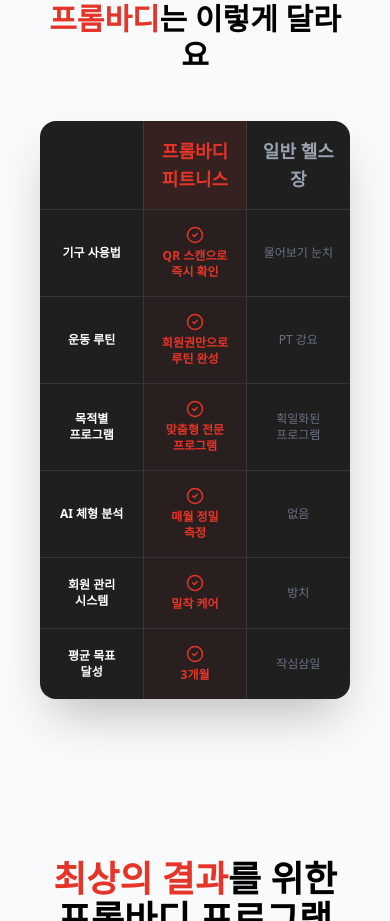
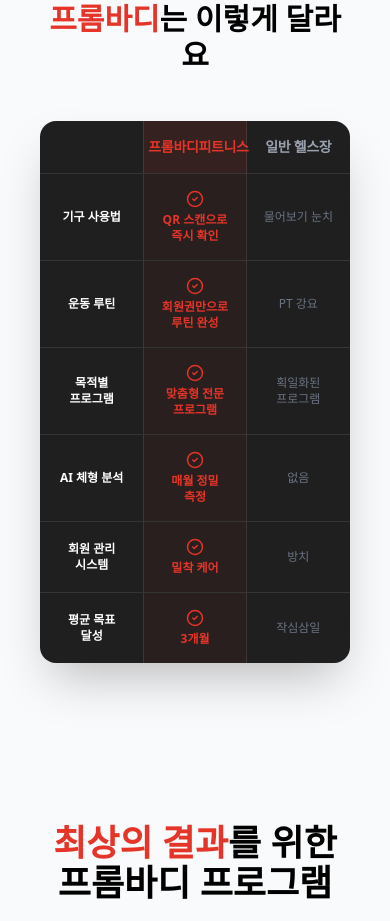
Before and after one commit to okmstyle-collab/from_body-landding, a React (Vite) app: page / in a window 390 px wide. Shown: the part 4180-5101 px from the top of the page. Built offline with nearby package versions, Linux system fonts and the light colour scheme.

Commit message:
Fix table header wrap on mobile

```diff
--- a/src/App.tsx
+++ b/src/App.tsx
@@ -259,10 +259,10 @@
           </div>
           <div className="bg-[#1f1f1f] rounded-2xl overflow-hidden shadow-2xl">
             {/* Header */}
-            <div className="grid grid-cols-3 border-b border-white/10 text-lg md:text-xl font-black text-center items-center">
-              <div className="p-4 md:p-6 text-transparent select-none">구분</div>
-              <div className="p-4 md:p-6 bg-brand-point/10 text-brand-point border-x border-white/10">프롬바디피트니스</div>
-              <div className="p-4 md:p-6 text-gray-400">일반 헬스장</div>
+            <div className="grid grid-cols-3 border-b border-white/10 text-sm sm:text-lg md:text-xl font-black text-center items-center tracking-tight">
+              <div className="px-1 py-4 md:p-6 text-transparent select-none">구분</div>
+              <div className="px-1 py-4 md:p-6 bg-brand-point/10 text-brand-point border-x border-white/10 break-keep">프롬바디피트니스</div>
+              <div className="px-1 py-4 md:p-6 text-gray-400 whitespace-nowrap">일반 헬스장</div>
             </div>
 
             {/* Rows */}
```
